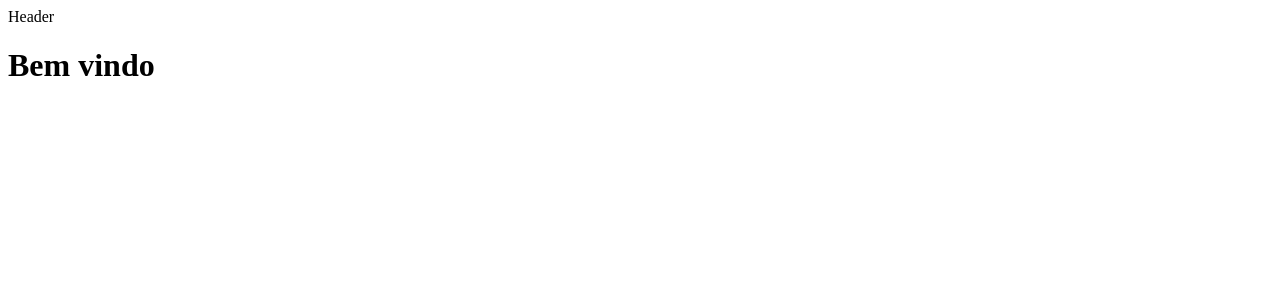
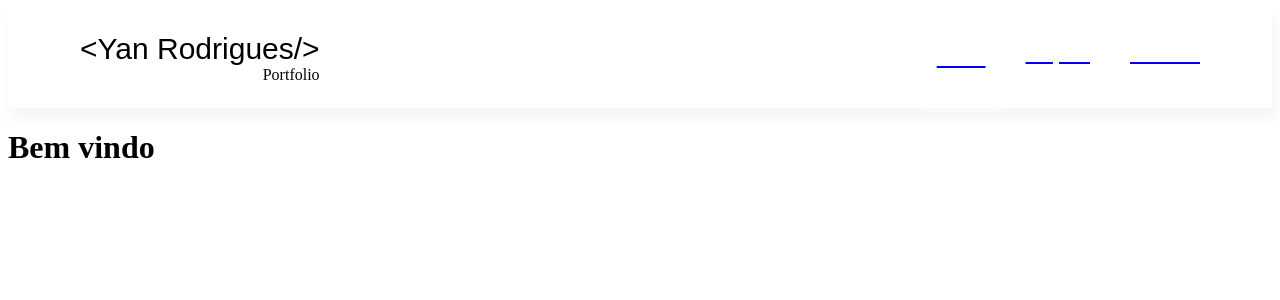
Before and after one commit to yanrodrigues205/DevelopmentPortfolio, a Next.js app: page / in a window 1280 px wide. Shown: the top 300 px of the page. Built offline with nearby package versions, Linux system fonts and the light colour scheme.

Commit message:
:sparkles: feat: header component that works as the page menu

```diff
--- a/components/Header/index.jsx
+++ b/components/Header/index.jsx
@@ -1,10 +1,66 @@
-import React from "react";
+import React, { useState } from "react";
+import { Container, Content, ContentTitle, SubTitle, Title, Menu, NavLinks, CloseSideBar, Ancora } from "./style.js";
+import { FaBars, FaTimes } from "react-icons/fa";
+import Link from "next/link";
+import { useRouter } from "next/router";
 
 export default function Header()
 {
+    const [sideBar, setSideBar ] = useState(false); // GERENCIEMENTO DE ESTADOS, sideBar É RESPONSAVEL POR ARMAZENAR O VALOR, E setSideBar POR MANIPULAR O VALOR.
+    const { asPath}  = useRouter(); // PAGA TODO CONTEÚDO DEPOIS DA PORTA DA URL
+
+    /**
+     * @description FUNÇÃO RESPONSÁVEL POR MANIPULAR A BARRA LATERAL SE A RESOLUÇÃO DA MESMA FOR MENOR/IGUAL A 600px, CASO SEJA CLICADO O MESMO IRA INVERTER O VALOR DE sideBar, OU SEJA, SE FOR FALSO VIRA TRUE E VICE-VERSA
+     */
+    const title_page = "<Yan Rodrigues/>";
+    const showSideBar = () => setSideBar(!sideBar);
+
+    function setPage(path)
+    {
+        if(asPath === `/${path}`)
+        {
+            return "active";
+        }
+        else
+        {
+            return "";
+        }
+    }
+
+
     return (
         <>
-            <div>Header</div>
+            <Container>
+                <Content>
+                    <ContentTitle>
+                        <Title alt="Titulação do cabeçalho da Página - Yan Rodrigues" >
+                            {title_page}
+                        </Title>
+                        <SubTitle alt="Obejetivo da página - Portifolio">
+                            Portfolio
+                        </SubTitle>
+                    </ContentTitle>
+
+                    <Menu>
+                        <FaBars onClick={showSideBar}></FaBars>
+                    </Menu>
+
+                    <NavLinks sideBar={sideBar}>
+                        <CloseSideBar onClick={showSideBar}><FaTimes/></CloseSideBar>
+                        <Link href="/">
+                            <Ancora className={setPage("")} onClick={showSideBar}>Home</Ancora>
+                        </Link>
+
+                        <Link href="/projects">
+                            <Ancora className={setPage("projects")} onClick={showSideBar}>Projects</Ancora>
+                        </Link>
+
+                        <Link href="/contacts">
+                            <Ancora className={setPage("contacts")} onClick={showSideBar}>Contacts</Ancora>
+                        </Link>
+                    </NavLinks>
+                </Content>
+            </Container>
         </>
     )
 }
--- a/components/Header/style.js
+++ b/components/Header/style.js
@@ -0,0 +1,124 @@
+import styled from "styled-components";
+/**
+ * @description COMPONENTE PRINCIPAL DO CONTEÚDO DO HEADER
+ */
+export const Container = styled.div`
+    display: flex;
+    height: 100px;
+    align-items: center;
+    justify-content: center;
+    box-shadow: 4px 10px 10px 2px rgba(172, 172, 172, 0.1);
+`;
+
+/**
+ * @description COMPONENTE PARA DELIMITAR O HEADER PARA QUE O MESMO NÃO FIQUE MUITO ESTIFCADO AO UTILIZAR TELAS GRANDES
+ */
+export const Content = styled.div`
+    display: flex;
+    width: 1120px;
+    align-items: center;
+    justify-content: space-between;
+    padding: 0 20px;
+`;
+
+export const ContentTitle = styled.div`
+    text-align: end;
+`;
+
+export const Title = styled.div`
+    font-size: 30px;
+    font-family: "New Amsterdam", sans-serif;
+`;
+
+export const SubTitle = styled.div``;
+
+/**
+ * @description DIV RESPONSÁVEL POR ARMAZENAR CONTEÚDO DO MENU, A MESMA SÓ É ATIVADA SE A RESOLUÇÃO FOR MENOR/IGUAL A 600px
+ */
+export const Menu = styled.div`
+    font-size: 30px;
+    display: none;
+    cursor: pointer;
+
+    @media (max-width: 600px)
+    {
+        display: flex;
+    }
+`;
+
+/**
+ * @description NAV RESPONSÁVEL POR ARMAZENAR OS ITENS DE MENU, OU SEJA, OS SETORES DAS PÁGINAS
+ */
+export const NavLinks = styled.nav`
+    display: flex;
+    gap: 20px;
+
+    @media (max-width: 600px)
+    {
+        position: fixed;
+        flex-direction: column;
+        height: 100%;
+        background-color: #060606;
+        gap: 0px;
+        top: 0px;
+        right: 0px;
+        width: 80%;
+        right: ${props => (props.sideBar ? "0" : "-100%")};
+        //RESPONSÁVEL POR DEFINIR SE A BARRA DE MENU IRÁ APARECER OU NÃO, SE FOR APARECER RESULTADO IGUAL 0, SE NÃO MENOS 100% PARA ESCONDE-LÁ
+        transition: 0.8s;
+
+        a{
+            margin-top: 100px;
+            display: flex;
+            align-items: center;
+            justify-content: space-around;
+        }
+        //DEFININDOS AS TAGS "a" FILHAS DA NAV, PARA QUE A MESMAS SE ADAPTEM CONFORME A RESOLUÇÃO DE MENOR/IGUAL 600px
+    }
+`;
+
+/**
+ * @description DIV RESPONSÁVEL PELO "X" DE FECHAR A BARRA LATERAL, O MESMO SÓ FICA VISÍVEL SE A RESOLUÇÃO FOR MENOR/IGUAL A 600px
+ */
+export const CloseSideBar = styled.div`
+    position: absolute;
+    display: none;
+    font-size: 30px;
+    right: 15px;
+    top: 35px;
+    cursor: pointer;
+
+    @media (max-width: 600px)
+    {
+        display: flex;
+    }
+`;
+
+/**
+ * @description RESPONSÁVEL POR APRESENTAR 0S SETORES DISPONÍVEIS NAS PÁGINAS
+ */
+export const Ancora = styled.span`
+    display: flex;
+    align-items: center;
+    justify-content: center;
+    font-size: 20px;
+    height: 100px;
+    transition: 0.3s;
+    text-decoration: none;
+    color: white;
+    width: 100%;
+
+    &.active
+    {
+        border-bottom: 4px solid #ffffff61;
+        border-top: 4px solid #ffffff61;
+        border-radius: 10px;
+    }//PARTIÇÃO RESPONSÁVEL CASO A ANCORA RECEBER MAIS UMA CLASSE DENOMINADA DE 'active'
+
+    @media (min-width: 600px)
+    {
+        display: flex;
+        align-items: center;
+        padding: 0px 10px;
+    }
+`;
```
